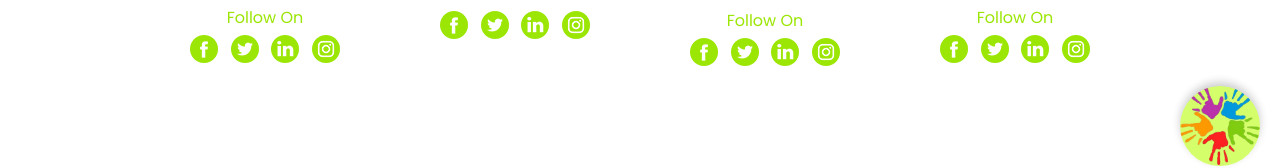
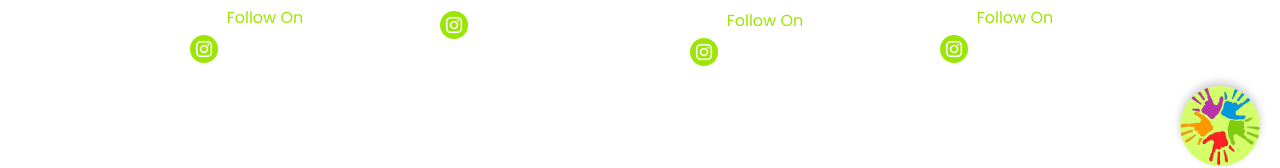
Before and after one commit to eniorJR/funtasies, a plain HTML site: page team.html in a window 1280 px wide. Shown: the part 614-782 px from the top of the page. Drawn offline with nearby package versions, Linux system fonts and the light colour scheme; a script that the page names is missing; files whose address does not match are found by name; a web font is replaced by a local one.

Commit message:
1234567890
123456789

```diff
--- a/css/style.css
+++ b/css/style.css
@@ -1,3 +1,5 @@
+@import url('https://fonts.cdnfonts.com/css/ds-marker-felt');
+
 body {
   font-family: "Poppins", sans-serif;
   color: #1b161d;
@@ -36,6 +38,14 @@ body {
 
 /*header section*/
 
+.titul{
+  font-family: 'DS Marker Felt', sans-serif;
+  font-size: 80px;
+}
+
+.frase{
+  font-size: 20px;
+}
 
 .hero_area {
   height: 98vh;
--- a/team.html
+++ b/team.html
@@ -120,21 +120,6 @@
               <div class="team_social">
                 <div>
                   <a href="">
-                    <img src="images/facebook-logo-button.png" alt="">
-                  </a>
-                </div>
-                <div>
-                  <a href="">
-                    <img src=" images/twitter-logo-button.png" alt="">
-                  </a>
-                </div>
-                <div>
-                  <a href="">
-                    <img src="images/linkedin.png" alt="">
-                  </a>
-                </div>
-                <div>
-                  <a href="">
                     <img src="images/instagram.png" alt="">
                   </a>
                 </div>
@@ -158,21 +143,6 @@
                 Follow On
               </h6>
               <div class="team_social">
-                <div>
-                  <a href="">
-                    <img src="images/facebook-logo-button.png" alt="">
-                  </a>
-                </div>
-                <div>
-                  <a href="">
-                    <img src=" images/twitter-logo-button.png" alt="">
-                  </a>
-                </div>
-                <div>
-                  <a href="">
-                    <img src="images/linkedin.png" alt="">
-                  </a>
-                </div>
                 <div>
                   <a href="">
                     <img src="images/instagram.png" alt="">
@@ -200,21 +170,6 @@
               <div class="team_social">
                 <div>
                   <a href="">
-                    <img src="images/facebook-logo-button.png" alt="">
-                  </a>
-                </div>
-                <div>
-                  <a href="">
-                    <img src=" images/twitter-logo-button.png" alt="">
-                  </a>
-                </div>
-                <div>
-                  <a href="">
-                    <img src="images/linkedin.png" alt="">
-                  </a>
-                </div>
-                <div>
-                  <a href="">
                     <img src="images/instagram.png" alt="">
                   </a>
                 </div>
@@ -238,21 +193,6 @@
                 Follow On
               </h6>
               <div class="team_social">
-                <div>
-                  <a href="">
-                    <img src="images/facebook-logo-button.png" alt="">
-                  </a>
-                </div>
-                <div>
-                  <a href="">
-                    <img src=" images/twitter-logo-button.png" alt="">
-                  </a>
-                </div>
-                <div>
-                  <a href="">
-                    <img src="images/linkedin.png" alt="">
-                  </a>
-                </div>
                 <div>
                   <a href="">
                     <img src="images/instagram.png" alt="">
```
Also changed, not shown: index.html (+4 -4 lines).
